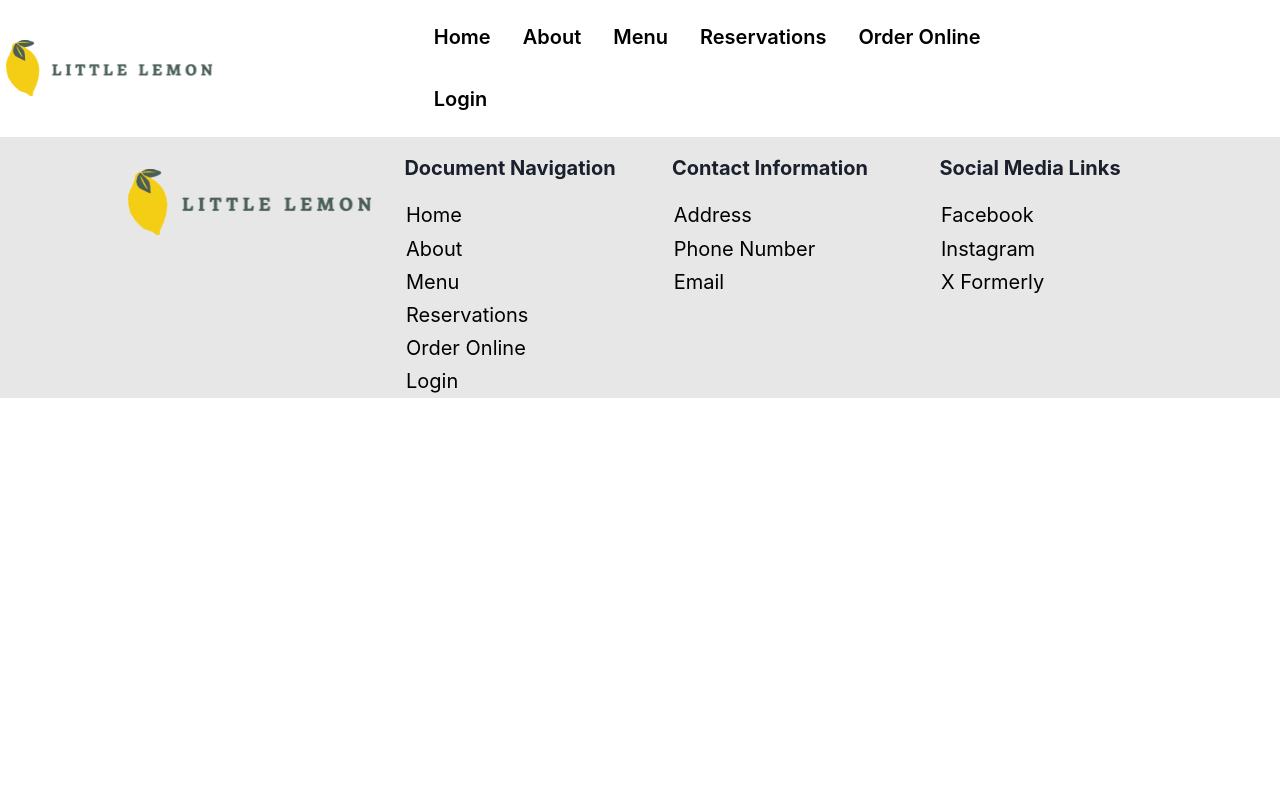
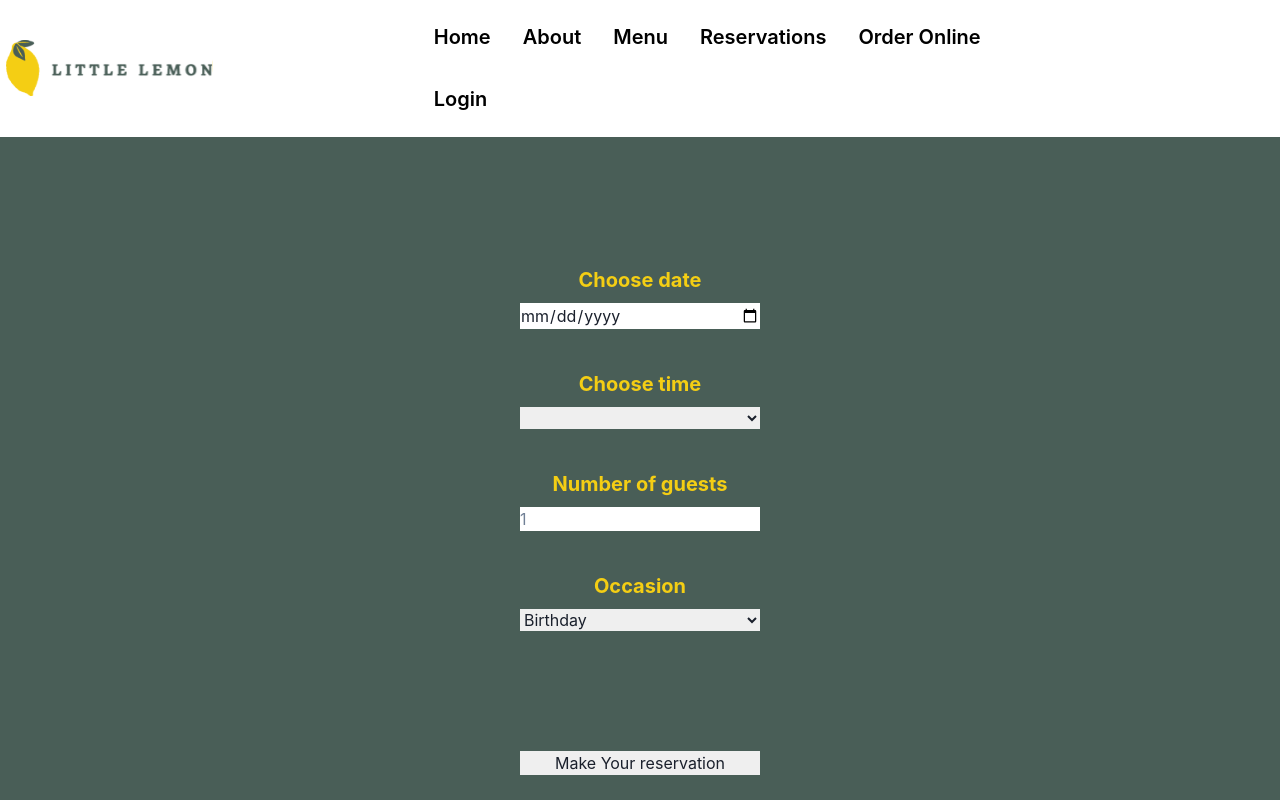
Before and after one commit to AliH1/little-lemon-restaurant-website, a React (Create React App) app: page /booking in a window 1280 px wide. Shown: the top 800 px of the page. Built offline with nearby package versions, Linux system fonts and the light colour scheme.

Commit message:
added pages(booking/homepage) updated routes, first form implmenation with states and some css

```diff
--- a/src/App.css
+++ b/src/App.css
@@ -164,3 +164,39 @@ footer img {
     display:grid;
   }
 }
+
+/* BookingForm css elements below*/
+
+.booking-form {
+  background-color:#495E57;
+}
+
+.booking-form-container {
+  display: flex;
+  flex-direction: column;
+  align-items: center;
+  justify-content: center;
+  gap: 0.5rem;
+  padding: 8rem;
+  padding-bottom: 2rem;
+}
+
+.booking-form label {
+  color: #F4CE14;
+  font-size: 20px;
+  font-weight: bold;
+}
+
+.booking-form input {
+  margin-bottom: 2rem;
+  width: 15rem;
+}
+
+.booking-form select {
+  margin-bottom: 2rem;
+  width: 15rem;
+}
+
+.booking-form .submitBtn {
+  margin-top: 5rem;
+}
--- a/src/App.js
+++ b/src/App.js
@@ -1,16 +1,12 @@
 import { ChakraProvider } from '@chakra-ui/react'
 import './App.css';
-import Nav from "./components/Nav";
 import Main from "./components/Main";
-import Footer from "./components/Footer";
 
 
 function App() {
   return (
     <ChakraProvider>
-      <Nav/>
       <Main/>
-      <Footer/>
     </ChakraProvider>
   );
 }
--- a/src/components/About.js
+++ b/src/components/About.js
@@ -1,4 +1,5 @@
 import food from "../images/restauranfood.jpg"
+import { Link } from 'react-router-dom';
 
 function About(){
     return(
@@ -8,7 +9,9 @@ function About(){
                     <h1>Little Lemon</h1>
                     <h2>Chicago</h2>
                     <p>We are a family owned Mediterraneran restaurant, focused on traditional recipes servred with a modern twist.</p>
-                    <button>Reserve Table</button>
+                    <Link to="/booking">
+                        <button>Reserve Table</button>
+                    </Link>
                 </div>
                 <div>
                     <img src={food} alt="chef holding food"/>
--- /dev/null
+++ b/src/components/BookingForm.js
@@ -0,0 +1,38 @@
+import React, {useState} from "react";
+
+function BookingForm(props){
+
+  const [occasion, setOccasion] = useState("");
+  const [guests, setGuests] = useState("");
+  const [date, setDate] = useState("");
+  const [times, setTime] = useState("")
+
+  const handleSubmit = (e) => {
+    e.preventDefault();
+  }
+
+  return(
+    <section className="booking-form">
+      <form onsubmit={handleSubmit} className="booking-form-container">
+        <label htmlFor="res-date">Choose date</label>
+        <input type="date" id="res-date" onChange={(e) => setDate(e.target.value)} />
+        <label htmlFor="res-time">Choose time</label>
+        <select id="res-time " onChange={(e) => setTime(e.target.value)}>
+          {props.availableTimes.map(time => (
+            <opition key={time}>{time}</opition>
+          ))}
+        </select>
+        <label htmlFor="guests">Number of guests</label>
+        <input type="number" placeholder="1" min="1" max="10" id="guests" onChange={(e) => setGuests(e.target.value)}/>
+        <label htmlFor="occasion">Occasion</label>
+        <select id="occasion" onChange={(e) => setOccasion(e.target.value)}>
+            <option>Birthday</option>
+            <option>Anniversary</option>
+        </select>
+        <input type="submit" value="Make Your reservation" className="submitBtn"/>
+      </form>
+    </section>
+  );
+}
+
+export default BookingForm;
--- a/src/components/HomePage.js
+++ /dev/null
@@ -1,13 +0,0 @@
-import About from "./About";
-import Specials from "./Specials";
-
-function HomePage(){
-    return(
-        <>
-            <About/>
-            <Specials/>
-        </>
-    );
-}
-
-export default HomePage;
--- a/src/components/Main.js
+++ b/src/components/Main.js
@@ -1,13 +1,16 @@
 import {Routes, Route } from 'react-router-dom';
-import HomePage from "./HomePage"
+import HomePage from "../pages/HomePage";
+import BookingPage from "../pages/BookingPage";
 
 function Main(){
+
+  const times = ["17:00", "18:00", "19:00", "20:00", "21:00", "22:00"];
+
   return(
-    <main>
-        <Routes>
-          <Route path='/' element={<HomePage/>} />
-        </Routes>
-    </main>
+    <Routes>
+      <Route path='/' element={<HomePage/>} />
+      <Route path='/booking' element={<BookingPage availableTimes ={times}/>} />
+    </Routes>
   );
 }
 
--- /dev/null
+++ b/src/pages/BookingPage.js
@@ -0,0 +1,18 @@
+import Nav from "../components/Nav";
+import BookingForm from "../components/BookingForm";
+import Footer from "../components/Footer";
+
+
+function BookingPage(props){
+    return(
+        <>
+          <Nav/>
+          <main>
+            <BookingForm availableTimes={props.availableTimes}/>
+          </main>
+          <Footer/>
+        </>
+    );
+}
+
+export default BookingPage;
--- /dev/null
+++ b/src/pages/HomePage.js
@@ -0,0 +1,20 @@
+import Nav from "../components/Nav";
+import About from "../components/About";
+import Specials from "../components/Specials";
+import Footer from "../components/Footer";
+
+
+function HomePage(){
+    return(
+        <>
+          <Nav/>
+          <main>
+            <About/>
+            <Specials/>
+          </main>
+          <Footer/>
+        </>
+    );
+}
+
+export default HomePage;
```
